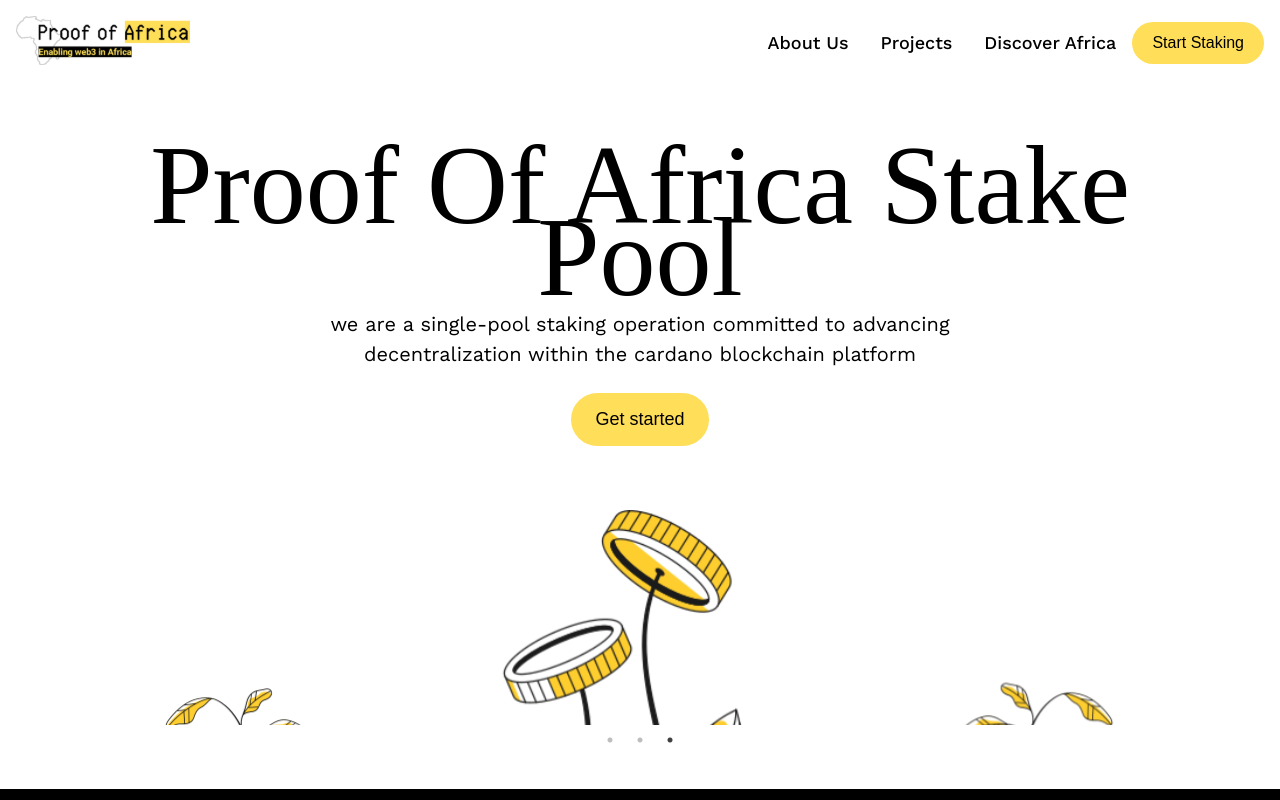
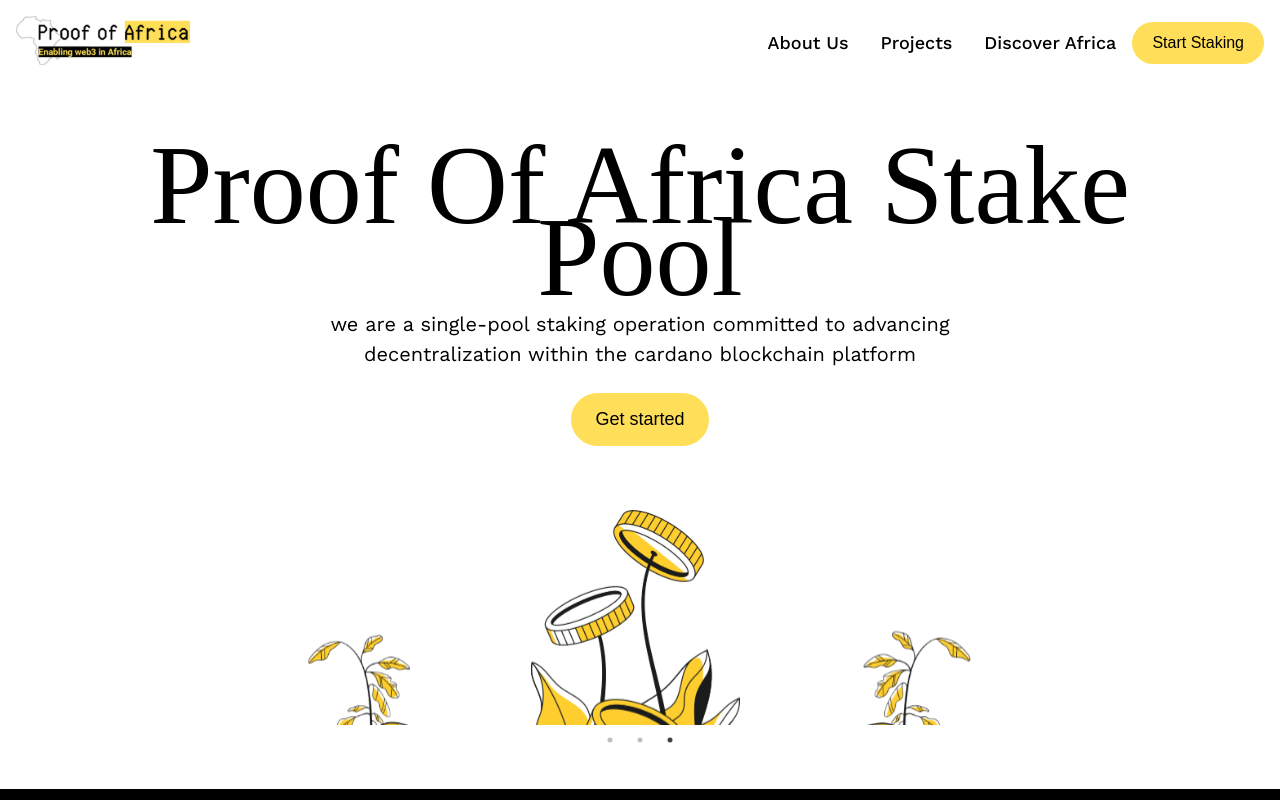
Before and after one commit to altBeck/poa-site, a React (Create React App) app: page / in a window 1280 px wide. Shown: the top 800 px of the page. Built offline with nearby package versions, Linux system fonts and the light colour scheme; a web font is replaced by a local one.

Commit message:
update-img-coin

```diff
--- a/src/containers/header/header.css
+++ b/src/containers/header/header.css
@@ -105,7 +105,8 @@
 }
 
 .coin-img img {
-  width: 100%;
+  width: 70%;
+  height: 100%;
 }
 
 .coin-content {
```
